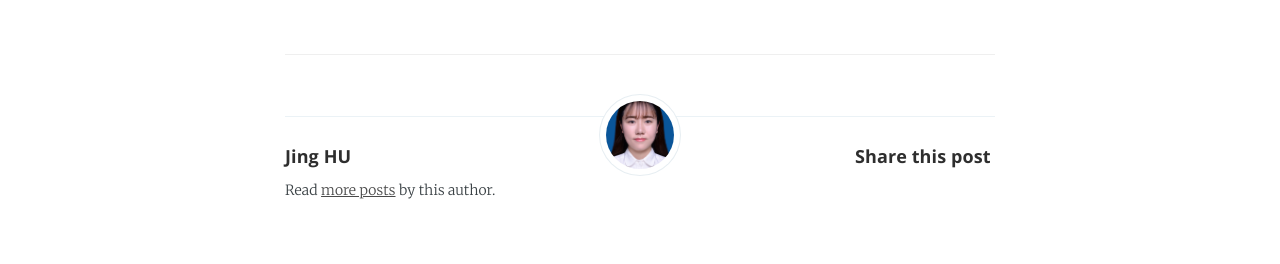
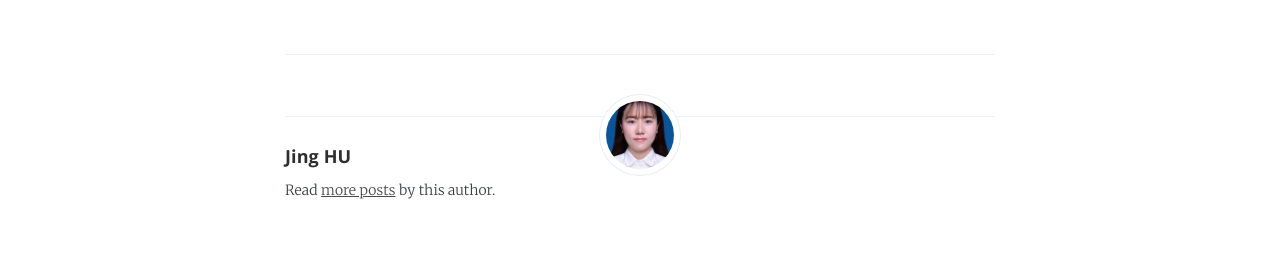
Before and after one commit to JingHUSEU/JingHUSEU.github.io, a plain HTML site: page css-animation/index.html in a window 1280 px wide. Shown: the part 2795-3059 px from the top of the page. Drawn offline with nearby package versions, Linux system fonts and the light colour scheme; a web font is replaced by a local one.

Commit message:
Update index.html

```diff
--- a/css-animation/index.html
+++ b/css-animation/index.html
@@ -227,18 +227,7 @@
             </section>
 
 
-            <section class="share">
-                <h4>Share this post</h4>
-                <a class="icon-twitter" href="https://twitter.com/intent/tweet?text=CSS--Draw&amp;url=http:///css-animation/" onclick="window.open(this.href, 'twitter-share', 'width=550,height=235');return false;">
-                    <span class="hidden">Twitter</span>
-                </a>
-                <a class="icon-facebook" href="https://www.facebook.com/sharer/sharer.php?u=http:///css-animation/" onclick="window.open(this.href, 'facebook-share','width=580,height=296');return false;">
-                    <span class="hidden">Facebook</span>
-                </a>
-                <a class="icon-google-plus" href="https://plus.google.com/share?url=http:///css-animation/" onclick="window.open(this.href, 'google-plus-share', 'width=490,height=530');return false;">
-                    <span class="hidden">Google+</span>
-                </a>
-            </section>
+
 
 
         </footer>
```
